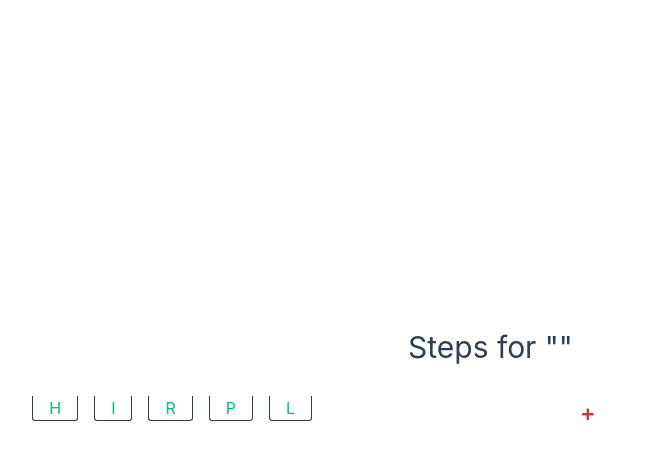
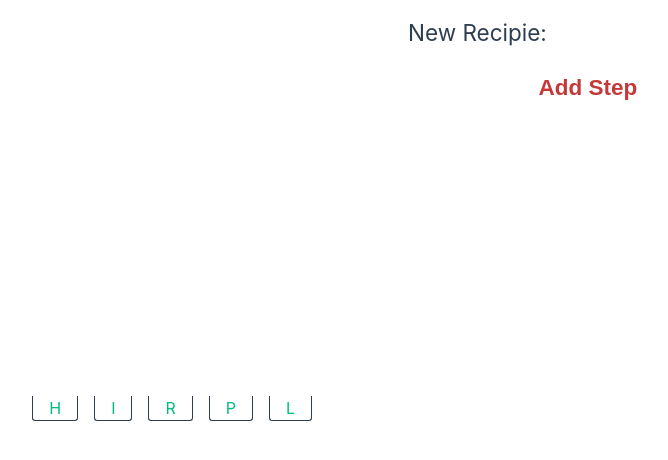
Before and after one commit to benjamin-wright/ingredients, a Vue app: page /recipies/new/steps in a window 1280 px wide. Shown: the top 460 px of the page, without its empty margins (232-900 px from the left). Built offline with nearby package versions, Linux system fonts and the light colour scheme.

Commit message:
fix form layout with style tweaks and a re-usable template

```diff
--- a/src/assets/main.css
+++ b/src/assets/main.css
@@ -2,6 +2,7 @@
 
 #app {
   min-height: 100vh;
+  max-height: 100vh;
   max-width: 1280px;
   margin: 0 auto;
   padding: 2rem;
@@ -16,10 +17,6 @@ a,
   text-decoration: none;
   color: hsla(160, 100%, 37%, 1);
   transition: 0.4s;
-}
-
-button {
-  cursor: pointer;
 }
 
 input, select, textarea {
@@ -56,6 +53,12 @@ main {
   flex-direction: column;
   gap: 0.5em;
   padding-top: 1em;
+  flex-grow: 1;
+  min-height: 0;
+}
+
+button {
+  cursor: pointer;
 }
 
 button[type="submit"], button[type="reset"] {
@@ -85,6 +88,8 @@ form {
   flex-direction: column;
   align-items: stretch;
   gap: 1em;
-  justify-content: center;
+  justify-content: flex-start;
   flex-grow: 1;
+  overflow-x: hidden;
+  overflow-y: scroll;
 }
--- /dev/null
+++ b/src/components/FormTemplate.vue
@@ -0,0 +1,36 @@
+<script setup lang="ts">
+  import { ref } from "vue";
+  const form = ref<HTMLFormElement | null>(null);
+
+  defineProps<{
+    title: string
+    submitLabel?: string
+    cancelLabel?: string
+  }>()
+
+  const emit = defineEmits(['submit', 'cancel'])
+
+  function submit() {
+    console.log(form.value);
+
+    if (!form.value?.checkValidity()) {
+      form.value?.reportValidity();
+      return;
+    }
+
+    emit('submit')
+  }
+</script>
+
+<template>
+  <main>
+    <h2>{{ title }}</h2>
+    <form ref="form">
+      <slot></slot>
+    </form>
+    <div class="button-pair">
+      <button type="reset" @click.prevent="$emit('cancel')">{{ cancelLabel || "Cancel" }}</button>
+      <button type="submit" @click.prevent="submit">{{ submitLabel || "Submit" }}</button>
+    </div>
+  </main>
+</template>
--- a/src/views/NewRecipieIngredientsView.vue
+++ b/src/views/NewRecipieIngredientsView.vue
@@ -1,27 +1,24 @@
 <script setup lang="ts">
-  import { onMounted, ref } from "vue";
+  import { onMounted } from "vue";
   import { useNewRecipieStore } from "@/stores/new-recipie";
   import { useIngredientsStore } from "@/stores/ingredients";
   import { useRouter } from 'vue-router';
+  import FormTemplate from "@/components/FormTemplate.vue";
   import IngredientInput from "@/components/IngredientInput.vue";
   import RecipieIngredient from "@/models/RecipieIngredient";
   import { QuantityUnit } from "@/models/QuantityUnit";
 
-  const form = ref<HTMLFormElement | null>(null);
   const router = useRouter();
   const ingredients = useIngredientsStore();
   const store = useNewRecipieStore();
+
+  const title = `${store.edit ? 'Edit' : 'New'} Recipie: ${ store.name }`;
 
   onMounted(async () => {
     await ingredients.load();
   });
 
   async function submit() {
-    if (!form.value?.checkValidity()) {
-      form.value?.reportValidity();
-      return;
-    }
-
     router.push("/recipies/new/steps");
   }
 
@@ -35,8 +32,7 @@
 </script>
 
 <template>
-  <form ref="form">
-    <h1>Ingredients for "{{ store.name }}""</h1>
+  <FormTemplate :title="title" cancelLabel="Back" submitLabel="Next" @cancel="cancel" @submit="submit">
     <IngredientInput
       v-for="ingredient, idx in store.ingredients"
       :key="idx"
@@ -46,10 +42,6 @@
       :ingredients="ingredients.ingredients"
       @delete="store.ingredients.splice(idx, 1)"
     />
-    <button @click.prevent="add">+</button>
-    <div class="button-pair">
-      <button type="reset" @click.prevent="cancel">Back</button>
-      <button type="submit" @click.prevent="submit">Next</button>
-    </div>
-  </form>
+    <button @click.prevent="add">Add Ingredient</button>
+  </FormTemplate>
 </template>
--- a/src/views/NewRecipieNameView.vue
+++ b/src/views/NewRecipieNameView.vue
@@ -1,19 +1,15 @@
 <script setup lang="ts">
-  import { ref } from "vue";
   import { useNewRecipieStore } from "@/stores/new-recipie";
   import { useRouter } from 'vue-router';
+  import FormTemplate from "@/components/FormTemplate.vue";
   import StringInput from "../components/StringInput.vue";
 
-  const form = ref<HTMLFormElement | null>(null);
   const router = useRouter();
   const store = useNewRecipieStore();
 
+  const title = `${store.edit ? 'Edit' : 'New'} Recipie`
+
   async function submit() {
-    if (!form.value?.checkValidity()) {
-      form.value?.reportValidity();
-      return;
-    }
-
     router.push("/recipies/new/ingredients");
   }
 
@@ -24,13 +20,8 @@
 </script>
 
 <template>
-  <form ref="form">
-    <h2>{{ store.edit ? "Edit" : "New" }} Recipie</h2>
+  <FormTemplate :title="title" cancelLabel="Cancel" submitLabel="Next" @cancel="cancel" @submit="submit">
     <StringInput id="name" name="name" label="Name" v-model="store.name" required />
     <StringInput id="description" name="description" label="Description" v-model="store.description" required multiline />
-    <div class="button-pair">
-      <button type="reset" @click.prevent="cancel">Cancel</button>
-      <button type="submit" @click.prevent="submit">Next</button>
-    </div>
-  </form>
+  </FormTemplate>
 </template>
--- a/src/views/NewRecipieStepsView.vue
+++ b/src/views/NewRecipieStepsView.vue
@@ -1,25 +1,21 @@
 <script setup lang="ts">
-  import { ref } from "vue";
   import { useNewRecipieStore } from "@/stores/new-recipie";
   import { useRouter } from 'vue-router';
+  import FormTemplate from "@/components/FormTemplate.vue";
   import StringInput from "@/components/StringInput.vue";
 
-  const form = ref<HTMLFormElement | null>(null);
   const router = useRouter();
   const store = useNewRecipieStore();
 
-  async function submit() {
-    if (!form.value?.checkValidity()) {
-      form.value?.reportValidity();
-      return;
-    }
-
-    await store.submit();
-    router.push("/recipies");
-  }
+  const title = `${store.edit ? 'Edit' : 'New'} Recipie: ${ store.name }`;
 
   function cancel() {
     router.push("/recipies/new/ingredients");
+  }
+
+  async function submit() {
+    await store.submit();
+    router.push("/recipies");
   }
 
   let count = 0;
@@ -34,8 +30,7 @@
 </script>
 
 <template>
-  <form ref="form">
-    <h1>Steps for "{{ store.name }}"</h1>
+  <FormTemplate :title="title" cancelLabel="Back" submitLabel="Save" @cancel="cancel" @submit="submit">
     <TransitionGroup name="list" tag="div">
       <div class="input-row" v-for="step, idx in store.steps" :key="step.id">
         <StringInput
@@ -49,12 +44,8 @@
         <button @click.prevent="remove(idx)">-</button>
       </div>
     </TransitionGroup>
-    <button @click.prevent="add">+</button>
-    <div class="button-pair">
-      <button type="reset" @click.prevent="cancel">Back</button>
-      <button type="submit" @click.prevent="submit">{{ store.edit ? "Update" : "Add" }}</button>
-    </div>
-  </form>
+    <button @click.prevent="add">Add Step</button>
+  </FormTemplate>
 </template>
 
 <style scoped>
@@ -64,7 +55,7 @@
   justify-content: stretch;
   align-items: stretch;
 
-  margin-bottom: 0.5em;
+  margin-bottom: 1em;
 }
 
 .input-row *:first-child {
```
